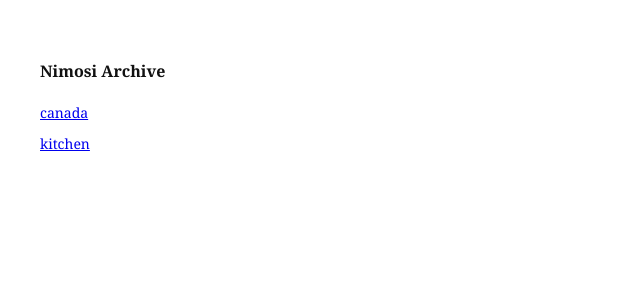
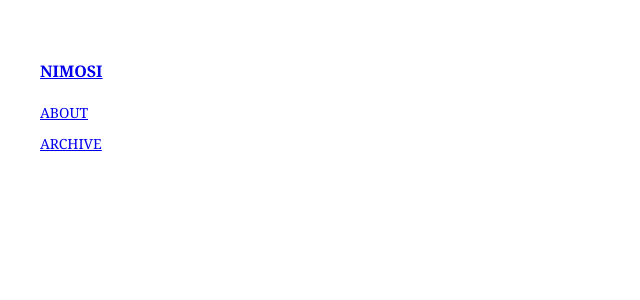
Before and after one commit to Captain-Nimosi/nimosi, a Jekyll site: the page built from index.md, in a window 1280 px wide. Shown: the top 300 px of the page, without its empty margins (0-640 px from the left). Built offline with Jekyll 4.4.1, drawn with Linux system fonts in a browser that asks for light colours.

Commit message:
Refactor home layout and update links

```diff
--- a/_layouts/home.html
+++ b/_layouts/home.html
@@ -3,8 +3,10 @@
 <head>
 <meta charset="UTF-8">
 <title>{{ page.title }}</title>
+
 <style>
   @import url('https://fonts.googleapis.com/css2?family=Noto+Serif:wght@400;700&display=swap');
+
   body {
     font-family: 'Noto Serif', serif;
     font-size: 14px;
@@ -13,19 +15,43 @@
     margin: 0;
     padding: 60px 40px;
   }
-  .page-title { font-weight: 700; font-size: 16px; margin-bottom: 16px; }
-  .links { line-height: 2.2; }
-  a { color: #0000EE; text-decoration: underline; }
-  a:hover { color: #0000AA; }
+
+  .page-title {
+    font-weight: 700;
+    font-size: 16px;
+    margin-bottom: 16px;
+  }
+
+  .links {
+    line-height: 2.2;
+  }
+
+  a {
+    color: #0000EE;
+    text-decoration: underline;
+  }
+
+  a:hover {
+    color: #0000AA;
+  }
 </style>
 </head>
+
 <body>
-  <div class="page-title">{{ page.title }}</div>
-  <div class="links">
-    {% assign cats = site.categories | sort %}
-    {% for cat in cats %}
-      <div><a href="{{ site.baseurl }}/{{ cat[0] }}/">{{ cat[0] }}</a></div>
-    {% endfor %}
+
+<div class="page-title">
+  <a href="{{ site.baseurl }}/">NIMOSI</a>
+</div>
+
+<div class="links">
+  <div>
+    <a href="{{ site.baseurl }}/about/">ABOUT</a>
   </div>
+
+  <div>
+    <a href="{{ site.baseurl }}/archive/">ARCHIVE</a>
+  </div>
+</div>
+
 </body>
 </html>
```
